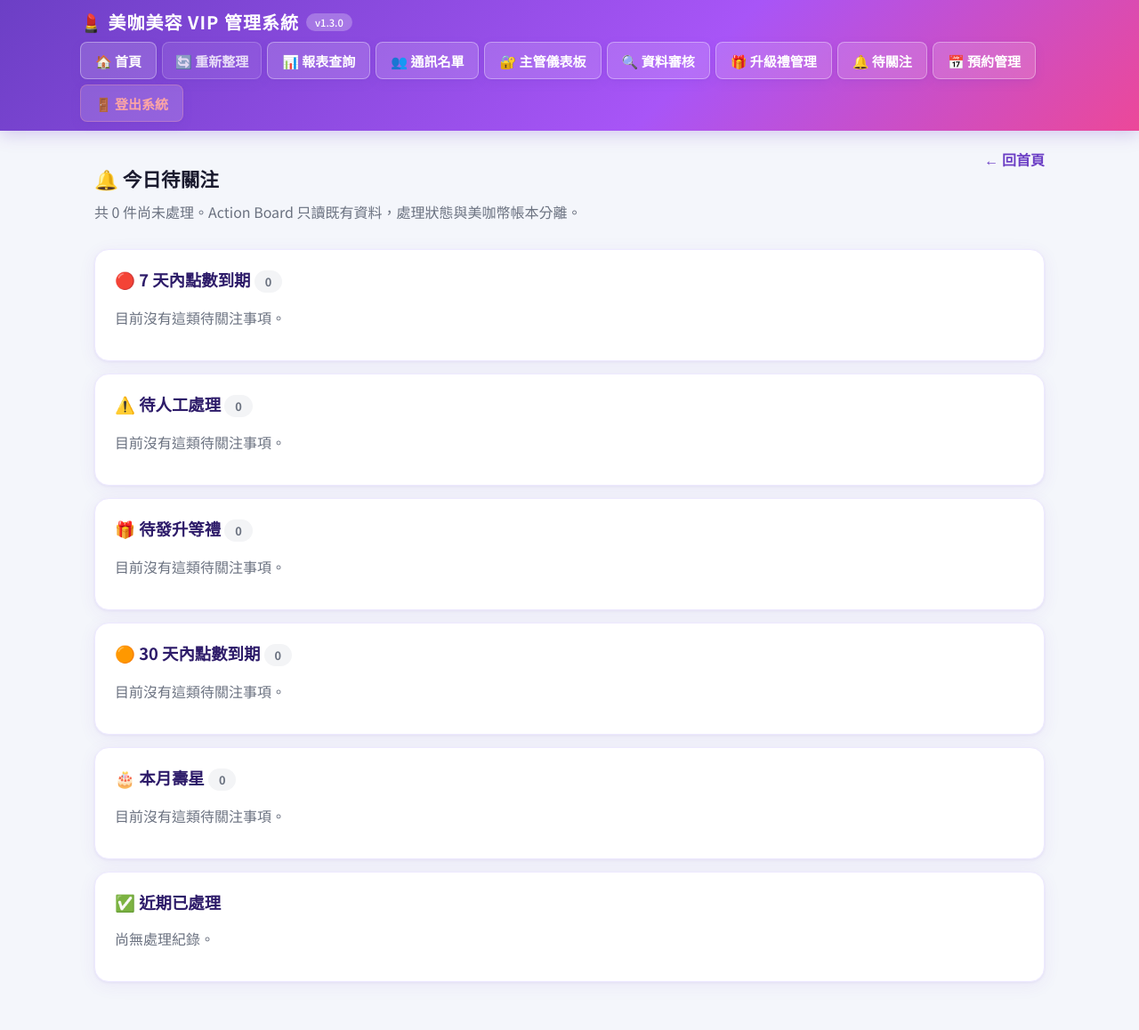
After one commit to sisisleeping-web/beauty-vip-webapp, a Flask app: page /actions in a window 1280 px wide. The commit adds this page. Shown: the whole page at 89% size. Run offline with Flask 3, Linux system fonts and the light colour scheme; the visitor is signed in with stand-in values (Sample User, id 1); data comes from the database, SQL or seed files in the repository; data that the repository does not hold is empty.

Commit message:
feat: add staff action board reminders

```diff
--- a/app.py
+++ b/app.py
@@ -14,7 +14,7 @@ from dataclasses import dataclass
 from datetime import date, datetime, timedelta
 from pathlib import Path
 from typing import Any
-from urllib.parse import urlsplit
+from urllib.parse import quote, urlsplit
 
 from flask import Flask, g, redirect, render_template, request, session, url_for, send_file
 from itsdangerous import BadSignature, SignatureExpired, URLSafeTimedSerializer
@@ -362,6 +362,23 @@ def init_db() -> None:
             after_json TEXT NOT NULL DEFAULT '{}',
             created_at TEXT NOT NULL
         );
+
+        CREATE TABLE IF NOT EXISTS customer_action_logs (
+            id INTEGER PRIMARY KEY AUTOINCREMENT,
+            customer_id INTEGER,
+            action_type TEXT NOT NULL,
+            action_key TEXT NOT NULL,
+            status TEXT NOT NULL DEFAULT 'handled',
+            handled_at TEXT NOT NULL,
+            handled_by TEXT NOT NULL DEFAULT 'staff',
+            created_at TEXT NOT NULL,
+            UNIQUE(action_type, action_key, status),
+            FOREIGN KEY(customer_id) REFERENCES customers(id)
+        );
+        CREATE INDEX IF NOT EXISTS idx_customer_action_logs_status
+            ON customer_action_logs(status, action_type, action_key);
+        CREATE INDEX IF NOT EXISTS idx_customer_action_logs_customer
+            ON customer_action_logs(customer_id, handled_at);
 
         CREATE TABLE IF NOT EXISTS customer_merge_operations (
             id INTEGER PRIMARY KEY AUTOINCREMENT,
@@ -1152,9 +1169,340 @@ def get_customer_tier_map(db: sqlite3.Connection, year: str) -> dict[int, str]:
     return {cid: get_effective_tier(db, cid) for cid in customer_ids}
 
 
+def empty_action_board_summary() -> dict[str, Any]:
+    categories = {
+        "red_expiry": {"label": "7 天內點數到期", "icon": "🔴", "count": 0},
+        "review": {"label": "待人工處理", "icon": "⚠️", "count": 0},
+        "gift": {"label": "待發升等禮", "icon": "🎁", "count": 0},
+        "orange_expiry": {"label": "30 天內點數到期", "icon": "🟠", "count": 0},
+        "birthday": {"label": "本月壽星", "icon": "🎂", "count": 0},
+    }
+    return {"total_count": 0, "categories": categories}
+
+
+def _handled_action_keys(db: sqlite3.Connection) -> set[tuple[str, str]]:
+    try:
+        rows = db.execute(
+            "SELECT action_type, action_key FROM customer_action_logs WHERE status = 'handled'"
+        ).fetchall()
+    except sqlite3.Error:
+        return set()
+    return {(str(r["action_type"]), str(r["action_key"])) for r in rows}
+
+
+def _action_is_pending(action: dict[str, Any], handled: set[tuple[str, str]]) -> bool:
+    return (str(action["action_type"]), str(action["action_key"])) not in handled
+
+
+def _action_priority(action_type: str) -> int:
+    return {
+        "red_expiry": 1,
+        "review": 2,
+        "gift": 3,
+        "orange_expiry": 4,
+        "birthday": 5,
+    }.get(action_type, 99)
+
+
+def _parse_iso_date(value: str, fallback: date) -> date:
+    try:
+        return datetime.strptime(value, "%Y-%m-%d").date()
+    except Exception:
+        return fallback
+
+
+def _build_expiry_actions(db: sqlite3.Connection, today: date) -> list[dict[str, Any]]:
+    today_str = today.isoformat()
+    plus_7 = (today + timedelta(days=7)).isoformat()
+    plus_8 = (today + timedelta(days=8)).isoformat()
+    plus_30 = (today + timedelta(days=30)).isoformat()
+    rows = db.execute(
+        """
+        SELECT c.id AS customer_id, c.name AS customer_name,
+               b.id AS batch_id, b.remaining_amount, b.expires_date
+        FROM coin_batches b
+        JOIN customers c ON c.id = b.customer_id
+        WHERE c.merged_into_customer_id IS NULL
+          AND b.status = 'active'
+          AND b.remaining_amount > 0
+          AND b.credit_date <= ?
+          AND b.expires_date >= ?
+          AND b.expires_date <= ?
+        ORDER BY c.id, b.expires_date, b.id
+        """,
+        (today_str, today_str, plus_30),
+    ).fetchall()
+    grouped: dict[int, dict[str, Any]] = {}
+    for row in rows:
+        customer_id = int(row["customer_id"])
+        expires = str(row["expires_date"])
+        bucket = grouped.setdefault(
+            customer_id,
+            {
+                "customer_id": customer_id,
+                "customer_name": row["customer_name"],
+                "red_points": 0,
+                "orange_points": 0,
+                "nearest": expires,
+                "batch_ids": [],
+            },
+        )
+        bucket["nearest"] = min(str(bucket["nearest"]), expires)
+        bucket["batch_ids"].append(int(row["batch_id"]))
+        remaining = int(row["remaining_amount"] or 0)
+        if expires <= plus_7:
+            bucket["red_points"] += remaining
+        elif plus_8 <= expires <= plus_30:
+            bucket["orange_points"] += remaining
+
+    actions: list[dict[str, Any]] = []
+    for data in grouped.values():
+        action_type = "red_expiry" if data["red_points"] > 0 else "orange_expiry"
+        if data["red_points"] <= 0 and data["orange_points"] <= 0:
+            continue
+        nearest = str(data["nearest"])
+        nearest_date = _parse_iso_date(nearest, today)
+        days_left = (nearest_date - today).days
+        total_points = int(data["red_points"]) + int(data["orange_points"])
+        title = f"{data['customer_name']}｜{total_points} 點即將到期"
+        detail = f"最近到期：{nearest}（剩餘 {days_left} 天）"
+        if data["red_points"] and data["orange_points"]:
+            detail += f"；7 天內 {data['red_points']} 點，8～30 天 {data['orange_points']} 點"
+        actions.append({
+            "action_type": action_type,
+            "action_key": f"{action_type}:{data['customer_id']}:{nearest}",
+            "customer_id": data["customer_id"],
+            "customer_name": data["customer_name"],
+            "icon": "🔴" if action_type == "red_expiry" else "🟠",
+            "label": "7 天內點數到期" if action_type == "red_expiry" else "30 天內點數到期",
+            "title": title,
+            "detail": detail,
+            "target_url": f"/contacts?q={quote(str(data['customer_name']))}",
+            "target_label": "查看會員",
+            "sort_date": nearest,
+            "points": total_points,
+            "batch_ids": data["batch_ids"],
+        })
+    return actions
+
+
+def build_action_board_actions(db: sqlite3.Connection, today: date | None = None, include_handled: bool = False) -> list[dict[str, Any]]:
+    """Build Action Board detail actions from existing data only.
+
+    No point, tier, gift, or review state is modified here.  Expiry identity is
+    customer + priority window + nearest expiry date, so partial consumption or
+    non-earlier batch additions do not reopen an already handled reminder.
+    """
+    today = today or date.today()
+    handled = set() if include_handled else _handled_action_keys(db)
+    actions = _build_expiry_actions(db, today)
+
+    review_rows = db.execute(
+        """
+        SELECT id, item_type, item_key, note, updated_at
+        FROM review_flags
+        WHERE status NOT IN ('reviewed', 'resolved')
+        ORDER BY updated_at DESC, id DESC
+        """,
+    ).fetchall()
+    for row in review_rows:
+        actions.append({
+            "action_type": "review",
+            "action_key": f"review:{row['item_type']}:{row['item_key']}",
+            "customer_id": None,
+            "customer_name": "",
+            "icon": "⚠️",
+            "label": "待人工處理",
+            "title": "待人工複核",
+            "detail": row["note"] or f"{row['item_type']} / {row['item_key']}",
+            "target_url": "/review",
+            "target_label": "前往處理",
+            "sort_date": row["updated_at"] or today.isoformat(),
+        })
+
+    gift_rows = db.execute(
+        """
+        SELECT u.id, u.customer_id, u.upgrade_date, u.tier_before, u.tier_after,
+               u.gift_name, c.name AS customer_name
+        FROM tier_upgrades u
+        JOIN customers c ON c.id = u.customer_id
+        WHERE u.gift_status = 'pending'
+          AND c.merged_into_customer_id IS NULL
+        ORDER BY u.upgrade_date ASC, u.id ASC
+        """
+    ).fetchall()
+    for row in gift_rows:
+        renewal = row["tier_before"] == "A級美咖" and row["tier_after"] == "A級美咖"
+        gift_label = "A級美咖續會禮" if renewal else f"{row['tier_after']}升級禮"
+        actions.append({
+            "action_type": "gift",
+            "action_key": f"gift:{row['id']}",
+            "customer_id": int(row["customer_id"]),
+            "customer_name": row["customer_name"],
+            "icon": "🎁",
+            "label": "待發升等禮",
+            "title": f"{row['customer_name']}｜{gift_label}",
+            "detail": row["gift_name"] or "尚未發放",
+            "target_url": "/upgrades?status=pending",
+            "target_label": "前往升級禮管理",
+            "sort_date": row["upgrade_date"],
+        })
+
+    birthday_rows = db.execute(
+        """
+        SELECT id, name, birthday
+        FROM customers
+        WHERE merged_into_customer_id IS NULL
+          AND length(birthday) >= 7
+          AND substr(birthday, 6, 2) = ?
+        ORDER BY substr(birthday, 6, 5), name
+        """,
+        (f"{today.month:02d}",),
+    ).fetchall()
+    for row in birthday_rows:
+        actions.append({
+            "action_type": "birthday",
+            "action_key": f"birthday:{row['id']}:{today.year}-{today.month:02d}",
+            "customer_id": int(row["id"]),
+            "customer_name": row["name"],
+            "icon": "🎂",
+            "label": "本月壽星",
+            "title": f"{row['name']}｜本月壽星",
+            "detail": f"生日：{row['birthday']}，可自然關心生日月方案",
+            "target_url": f"/contacts?q={quote(str(row['name']))}",
+            "target_label": "查看會員",
+            "sort_date": row["birthday"],
+        })
+
+    pending = [a for a in actions if include_handled or _action_is_pending(a, handled)]
+    pending.sort(key=lambda a: (_action_priority(str(a["action_type"])), str(a.get("sort_date") or ""), str(a["action_key"])))
+    return pending
+
+
+def build_action_board_summary(db: sqlite3.Connection, today: date | None = None) -> dict[str, Any]:
+    summary = empty_action_board_summary()
+    categories = summary["categories"]
+    for action in build_action_board_actions(db, today=today):
+        action_type = str(action["action_type"])
+        if action_type in categories:
+            categories[action_type]["count"] += 1
+
+    summary["total_count"] = sum(int(item["count"]) for item in categories.values())
+    return summary
+
+
+def get_cached_action_board_summary() -> dict[str, Any]:
+    if not (session.get("main_authed") or session.get("manager_authed")):
+        return empty_action_board_summary()
+    if not hasattr(g, "action_board_summary"):
+        try:
+            g.action_board_summary = build_action_board_summary(get_db())
+        except Exception:
+            app.logger.exception("Action Board summary failed")
+            g.action_board_summary = empty_action_board_summary()
+    return g.action_board_summary
+
+
+@app.context_processor
+def inject_action_board_nav() -> dict[str, Any]:
+    try:
+        summary = get_cached_action_board_summary()
+    except Exception:
+        summary = empty_action_board_summary()
+    return {"action_board_nav_count": summary["total_count"]}
+
+
 @app.route("/")
 def index():
-    return render_template("home.html", version=APP_VERSION)
+    action_summary = get_cached_action_board_summary()
+    action_preview: list[dict[str, Any]] = []
+    show_action_modal = False
+    try:
+        action_preview = build_action_board_actions(get_db())[:8]
+        if action_summary["total_count"] > 0 and not session.get("action_board_modal_seen"):
+            show_action_modal = True
+            session["action_board_modal_seen"] = True
+    except Exception:
+        app.logger.exception("Action Board home preview failed")
+    return render_template(
+        "home.html",
+        version=APP_VERSION,
+        action_summary=action_summary,
+        action_preview=action_preview,
+        show_action_modal=show_action_modal,
+    )
+
+
+@app.route("/actions")
+def actions_page():
+    db = get_db()
+    actions = build_action_board_actions(db)
+    handled = db.execute(
+        """
+        SELECT customer_id, action_type, action_key, status, handled_at, handled_by
+        FROM customer_action_logs
+        WHERE status = 'handled'
+        ORDER BY handled_at DESC, id DESC
+        LIMIT 30
+        """
+    ).fetchall()
+    groups: dict[str, list[dict[str, Any]]] = {
+        "red_expiry": [],
+        "review": [],
+        "gift": [],
+        "orange_expiry": [],
+        "birthday": [],
+    }
+    for action in actions:
+        groups.setdefault(str(action["action_type"]), []).append(action)
+    return render_template(
+        "actions.html",
+        version=APP_VERSION,
+        action_summary=build_action_board_summary(db),
+        action_groups=groups,
+        handled_logs=handled,
+    )
+
+
+@app.route("/actions/handle", methods=["POST"])
+def handle_action():
+    action_type = request.form.get("action_type", "").strip()
+    action_key = request.form.get("action_key", "").strip()
+    next_url = request.form.get("next", url_for("actions_page"))
+    if not re.fullmatch(r"[A-Za-z0-9_:-]+", action_type) or not action_key or len(action_key) > 180:
+        return "Invalid action", 400
+
+    db = get_db()
+    pending_actions = build_action_board_actions(db)
+    matched = next(
+        (a for a in pending_actions if a["action_type"] == action_type and a["action_key"] == action_key),
+        None,
+    )
+    if not matched:
+        return redirect(next_url)
+
+    handled_by = "manager" if session.get("manager_authed") else "staff"
+    now_str = datetime.now().isoformat(timespec="seconds")
+    db.execute(
+        """
+        INSERT OR IGNORE INTO customer_action_logs(
+            customer_id, action_type, action_key, status, handled_at, handled_by, created_at
+        ) VALUES(?,?,?,?,?,?,?)
+        """,
+        (
+            matched.get("customer_id"),
+            action_type,
+            action_key,
+            "handled",
+            now_str,
+            handled_by,
+            now_str,
+        ),
+    )
+    db.commit()
+    g.action_board_summary = build_action_board_summary(db)
+    return redirect(next_url)
+
 
 
 @app.route("/api/customers/search")
--- /dev/null
+++ b/templates/actions.html
@@ -0,0 +1,68 @@
+{% extends 'base.html' %}
+{% block content %}
+<div style="display:flex; justify-content:space-between; align-items:flex-start; gap:16px; flex-wrap:wrap;">
+  <div>
+    <h2>🔔 今日待關注</h2>
+    <p class="text-muted" style="margin-top:0;">共 {{ action_summary.total_count }} 件尚未處理。Action Board 只讀既有資料，處理狀態與美咖幣帳本分離。</p>
+  </div>
+  <a href="/" style="color:var(--primary); font-weight:700; text-decoration:none;">← 回首頁</a>
+</div>
+
+{% set order = ['red_expiry', 'review', 'gift', 'orange_expiry', 'birthday'] %}
+{% for key in order %}
+  {% set meta = action_summary.categories[key] %}
+  {% set actions = action_groups.get(key, []) %}
+  <div class="card">
+    <h3>{{ meta.icon }} {{ meta.label }} <span class="badge-pill badge-pill-neutral">{{ actions|length }}</span></h3>
+    {% if actions %}
+      <div style="display:grid; gap:10px;">
+        {% for action in actions %}
+          <div style="border:1px solid var(--border-color); border-radius:var(--radius-md); padding:13px 14px; background:var(--primary-bg-soft); display:flex; justify-content:space-between; gap:14px; align-items:center; flex-wrap:wrap;">
+            <div>
+              <div style="font-weight:800; color:var(--text-heading);">{{ action.title }}</div>
+              <div class="text-muted" style="font-size:.9rem; margin-top:3px;">{{ action.detail }}</div>
+              <div class="text-muted" style="font-size:.78rem; margin-top:5px;">key: {{ action.action_key }}</div>
+            </div>
+            <div style="display:flex; gap:8px; align-items:center; flex-wrap:wrap;">
+              <a href="{{ action.target_url }}" style="color:var(--primary); font-weight:700; text-decoration:none;">{{ action.target_label }}</a>
+              <form method="post" action="/actions/handle" style="margin:0;">
+                <input type="hidden" name="action_type" value="{{ action.action_type }}">
+                <input type="hidden" name="action_key" value="{{ action.action_key }}">
+                <input type="hidden" name="next" value="/actions">
+                <button type="submit" style="min-height:34px; padding:7px 12px; box-shadow:none; background:#fff; color:var(--success); border:1px solid rgba(5,150,105,.3);">
+                  {% if action.action_type == 'birthday' %}已關心{% else %}已提醒{% endif %}
+                </button>
+              </form>
+            </div>
+          </div>
+        {% endfor %}
+      </div>
+    {% else %}
+      <p class="text-muted">目前沒有這類待關注事項。</p>
+    {% endif %}
+  </div>
+{% endfor %}
+
+<div class="card">
+  <h3>✅ 近期已處理</h3>
+  {% if handled_logs %}
+    <div class="table-wrap">
+      <table>
+        <thead><tr><th>時間</th><th>類型</th><th>Action Key</th><th>處理者</th></tr></thead>
+        <tbody>
+          {% for row in handled_logs %}
+            <tr>
+              <td>{{ row.handled_at }}</td>
+              <td>{{ row.action_type }}</td>
+              <td>{{ row.action_key }}</td>
+              <td>{{ row.handled_by }}</td>
+            </tr>
+          {% endfor %}
+        </tbody>
+      </table>
+    </div>
+  {% else %}
+    <p class="text-muted">尚無處理紀錄。</p>
+  {% endif %}
+</div>
+{% endblock %}
--- a/templates/base.html
+++ b/templates/base.html
@@ -264,6 +264,11 @@
         <a href="/manager"><button type="button" class="nav-btn">🔐 主管儀表板</button></a>
         <a href="/review"><button type="button" class="nav-btn">🔍 資料審核</button></a>
         <a href="/upgrades"><button type="button" class="nav-btn">🎁 升級禮管理</button></a>
+        {% if action_board_nav_count is defined and action_board_nav_count > 0 %}
+        <a href="/actions"><button type="button" class="nav-btn" style="background:rgba(220,38,38,.22); border-color:rgba(252,165,165,.7);">🔔 待關注 {{ action_board_nav_count }}</button></a>
+        {% else %}
+        <a href="/actions"><button type="button" class="nav-btn">🔔 待關注</button></a>
+        {% endif %}
         <a href="/spa/admin/bookings"><button type="button" class="nav-btn">📅 預約管理</button></a>
         <a href="/main_logout"><button type="button" class="nav-btn" style="color:#fca5a5; border-color:rgba(252,165,165,0.3);">🚪 登出系統</button></a>
       </nav>
```
Also changed, not shown: templates/home.html (+72 -0 lines), tests/test_contracts.py (+193 -0 lines).
